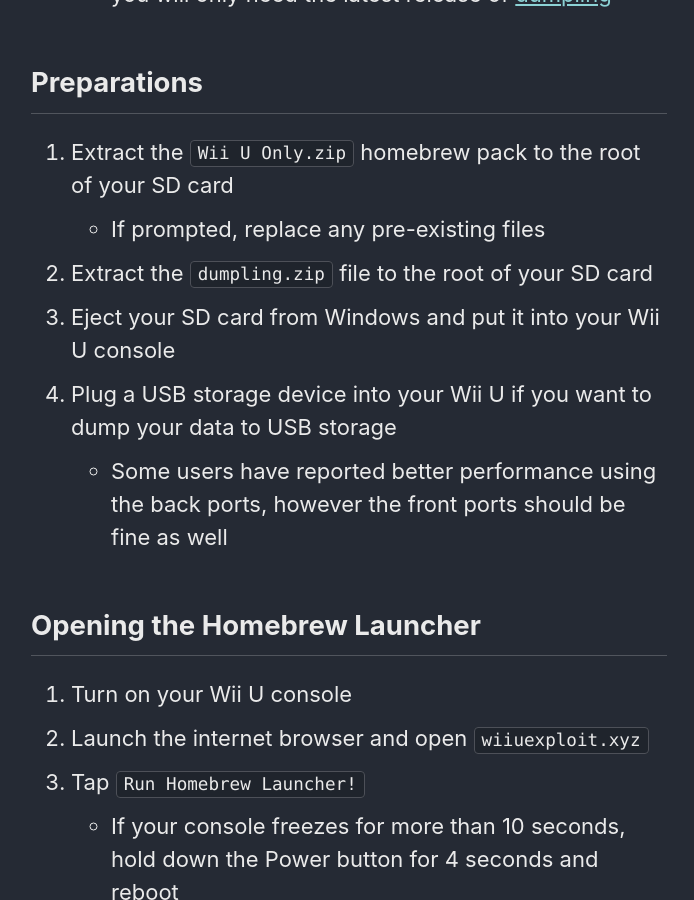
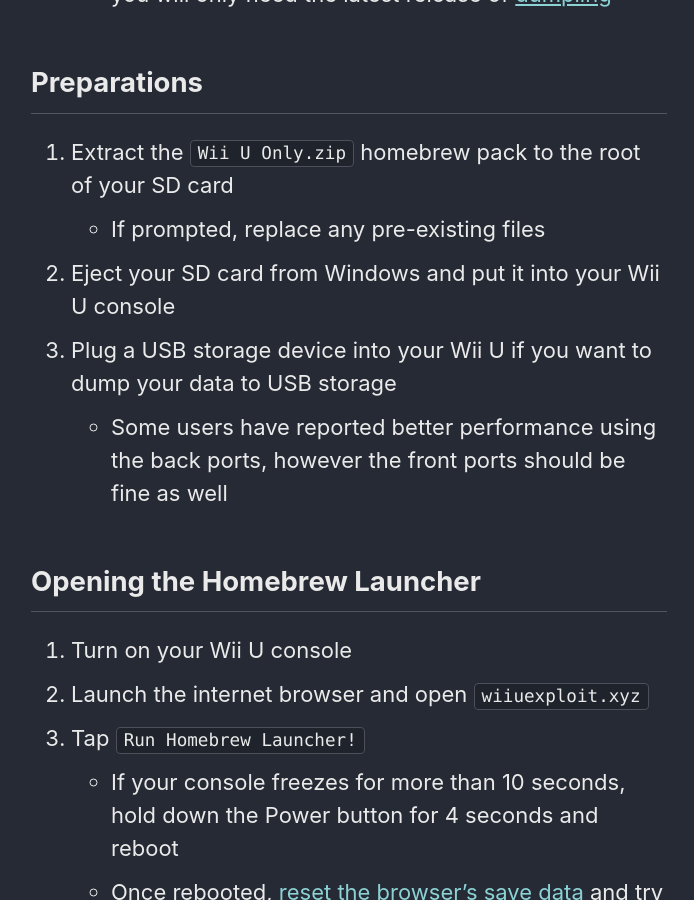
Before and after one commit to cfw-guide/cemu.cfw.guide, a Jekyll site: the page built from _pages/en_US/dumping-games.md, in a window 1280 px wide and 900 px high, scrolled down 1254 px. Shown: the whole window, without its empty margins (291-985 px from the left). Built offline with Jekyll 4.4.1, drawn with Linux system fonts in a browser that asks for light colours.

Commit message:
Update dumping-games.md

```diff
--- a/_pages/en_US/dumping-games.md
+++ b/_pages/en_US/dumping-games.md
@@ -30,7 +30,6 @@
 
 1. Extract the `Wii U Only.zip` homebrew pack to the root of your SD card
   - If prompted, replace any pre-existing files
-1. Extract the `dumpling.zip` file to the root of your SD card
 1. Eject your SD card from Windows and put it into your Wii U console
 1. Plug a USB storage device into your Wii U if you want to dump your data to USB storage
   - Some users have reported better performance using the back ports, however the front ports should be fine as well
```
